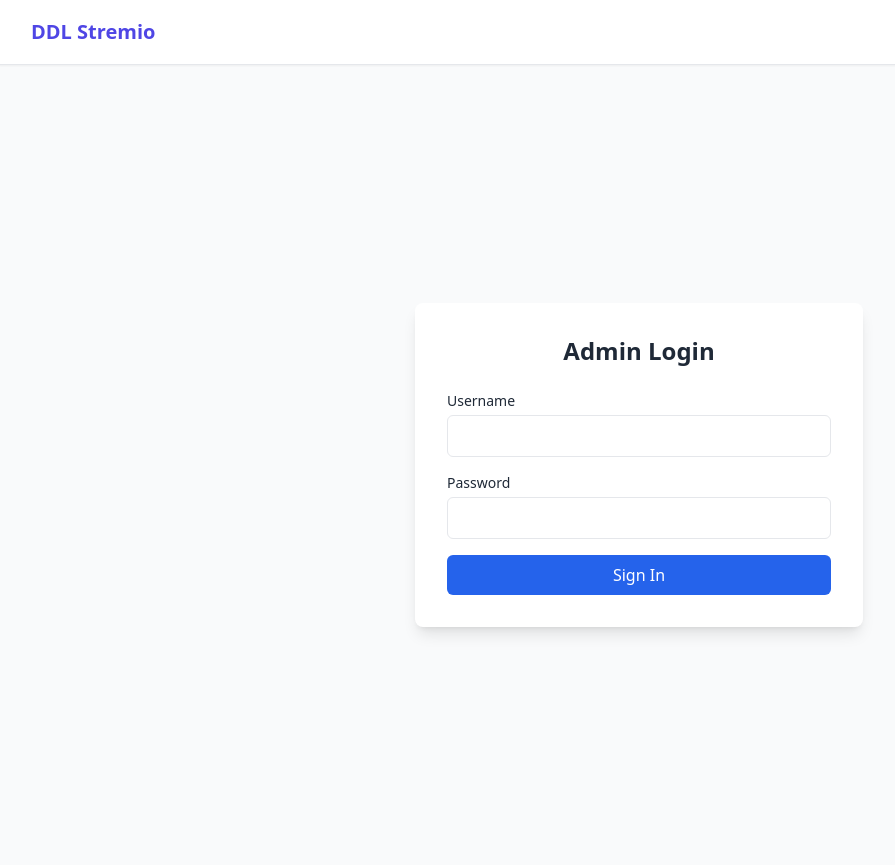
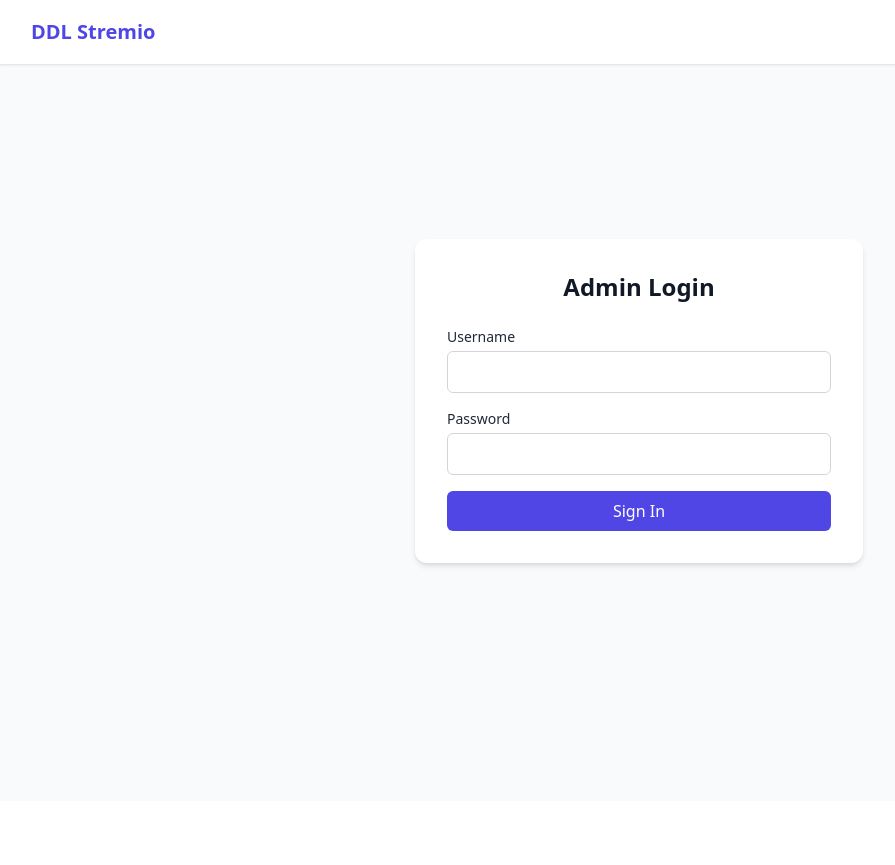
Before and after one commit to vigarepo2/DDL-to-Stremio, a FastAPI app: page /login in a window 1280 px wide. Shown: the whole page, without its empty margins (1-896 px from the left). After the commit the page ends 568 px from the top, so only its background shows below. Run offline with FastAPI, Linux system fonts and the light colour scheme; some libraries are stand-ins or nearby versions.

Commit message:
Update login.html

```diff
--- a/templates/login.html
+++ b/templates/login.html
@@ -1,24 +1,24 @@
 {% extends "base.html" %}
 {% block title %}Admin Login{% endblock %}
 {% block content %}
-<div class="min-h-screen flex items-center justify-center">
-    <div class="max-w-md w-full p-8 bg-white rounded-lg shadow-lg">
-        <h2 class="text-2xl font-bold text-center mb-6">Admin Login</h2>
+<div class="min-h-screen flex items-center justify-center -mt-16">
+    <div class="max-w-md w-full p-8 bg-white rounded-xl shadow-md space-y-6">
+        <h2 class="text-2xl font-bold text-center text-gray-900">Admin Login</h2>
         {% if error %}
-        <div class="bg-red-100 border border-red-400 text-red-700 px-4 py-3 rounded mb-4">
+        <div class="bg-red-100 border border-red-400 text-red-700 px-4 py-3 rounded-md text-sm">
             {{ error }}
         </div>
         {% endif %}
         <form method="post" class="space-y-4">
             <div>
                 <label for="username" class="block text-sm font-medium">Username</label>
-                <input type="text" id="username" name="username" required class="mt-1 w-full px-3 py-2 border rounded-md">
+                <input type="text" id="username" name="username" required class="mt-1 w-full px-3 py-2 border border-gray-300 rounded-md focus:outline-none focus:ring-1 focus:ring-indigo-500">
             </div>
             <div>
                 <label for="password" class="block text-sm font-medium">Password</label>
-                <input type="password" id="password" name="password" required class="mt-1 w-full px-3 py-2 border rounded-md">
+                <input type="password" id="password" name="password" required class="mt-1 w-full px-3 py-2 border border-gray-300 rounded-md focus:outline-none focus:ring-1 focus:ring-indigo-500">
             </div>
-            <button type="submit" class="w-full bg-blue-600 text-white py-2 rounded-md hover:bg-blue-700">
+            <button type="submit" class="w-full bg-indigo-600 text-white py-2 rounded-md hover:bg-indigo-700 transition-colors">
                 Sign In
             </button>
         </form>
```
